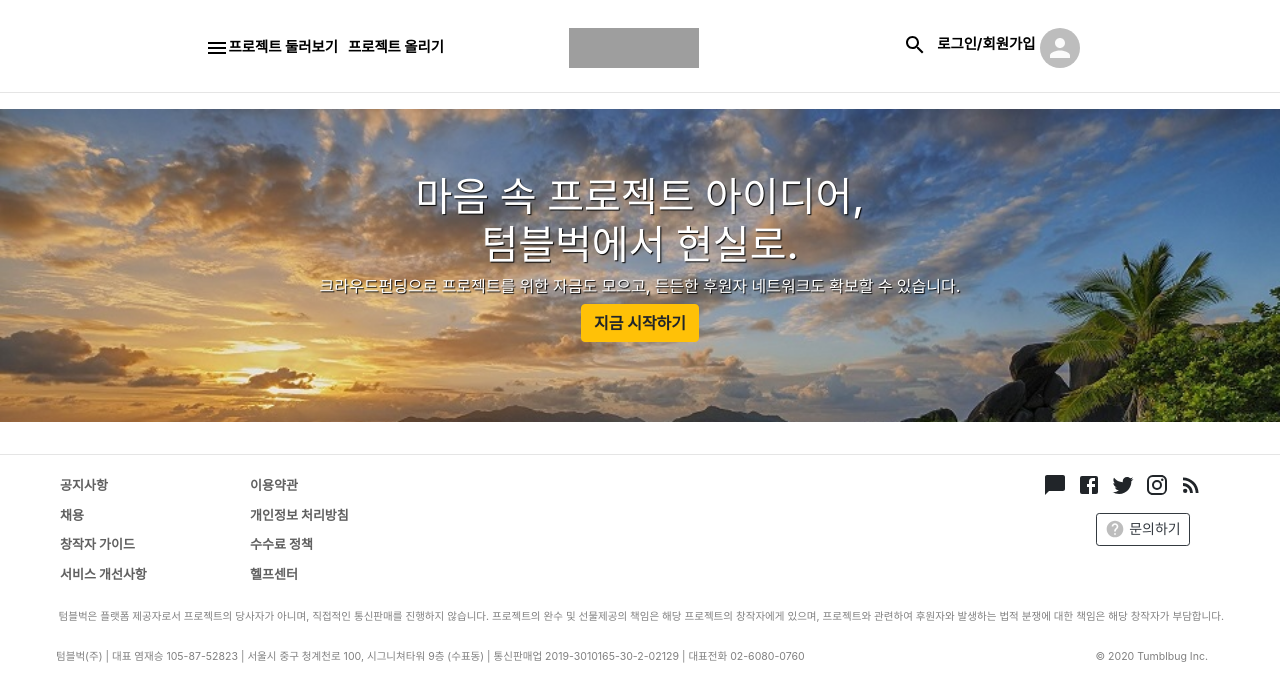
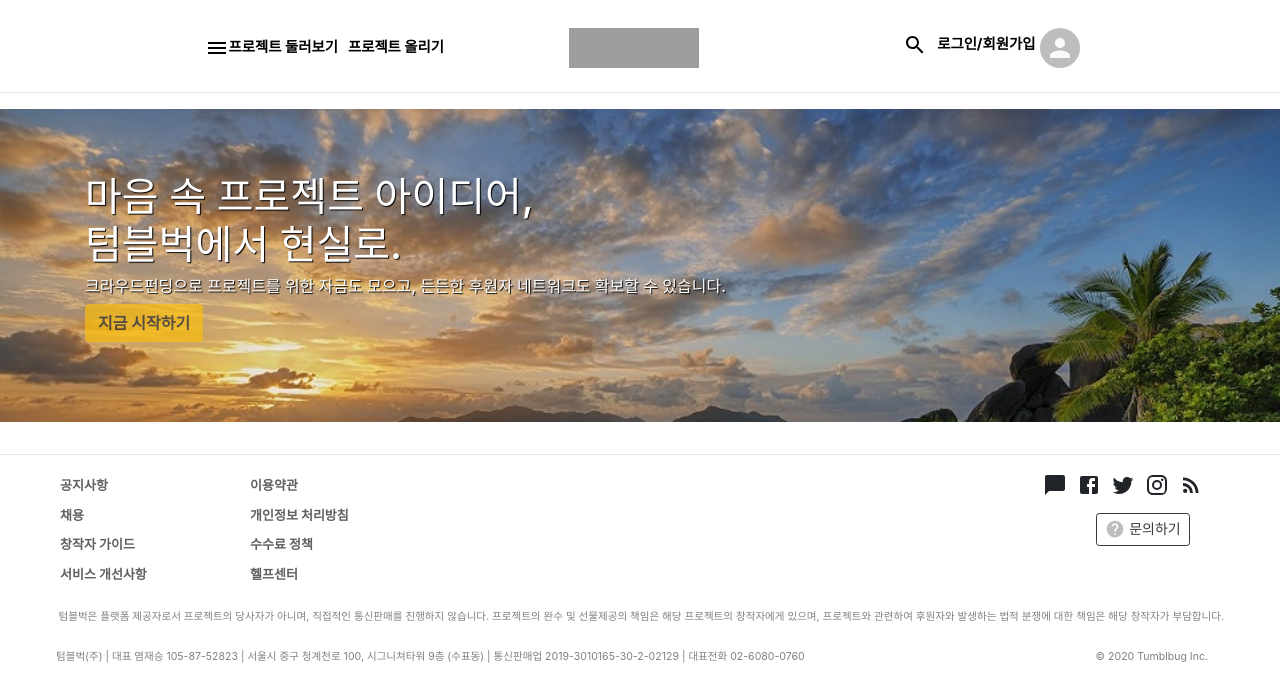
Before and after one commit to Jaeoo14/TBC, a React (Create React App) app in the folder tbc-react-client/src/: page /start in a window 1280 px wide. Shown: the top 700 px of the page. Built offline with nearby package versions, Linux system fonts and the light colour scheme; grey boxes are pictures that could not be loaded; the HTML template or start-up script is replaced by a standard one.

Commit message:
로그인 사용자만 프로젝트를 만들 수 있다.

```diff
--- a/tbc-react-client/src/components/Start.js
+++ b/tbc-react-client/src/components/Start.js
@@ -7,20 +7,26 @@ import './Start.css';
 class Start extends Component {
 	// login 한 사용자만 프로젝트를 만들 수 있다.
 	state = {
-		id: undefined,	// project.id 실제 빈 프로젝트를 DB에 저장한 후 알 수 있는 값이다.
-		creatorId: 999, // login 한 사용자의 id. 임시로 999로 설정한다.
+		projectId: undefined, // 실제 빈 프로젝트를 DB에 저장한 후 알 수 있는 값이다.
+		userId: 0, // login 한 사용자의 id.
 	};
 
-	componentDidMount() {}
+	componentDidMount() {
+		let _userId = 0;
+		const member = JSON.parse(localStorage.getItem('myStorage'));
+		if (member !== null) _userId = member.id;
+
+		this.setState({ userId: _userId });
+	}
 
 	makeNewProject = () => {
 		Pas.insert(this.state) // 빈 프로젝트를 DB에 추가
-			.then(res => this.setState({ id: res.data }, this.gotoEditProject))
+			.then(res => this.setState({ projectId: res.data }, this.gotoEditProject))
 			.catch(err => console.log(err));
 	};
 
 	gotoEditProject = () => {
-		console.log('New Project', this.state);
+		console.log('New Project (id, user)=', this.state);
 
 		this.props.history.push({
 			pathname: '/editproject',
@@ -29,19 +35,20 @@ class Start extends Component {
 	};
 
 	render() {
+		console.log('Start.render state=', this.state);
 		return (
 			<Jumbotron fluid>
-				<Container>
-					<h1 className='shadowText' style={{ color: 'white' }}>
+				<Container style={{ textAlign:'left', color: 'white' }}>
+					<h1 className='shadowText' >
 						마음 속 프로젝트 아이디어,
 						<br />
 						텀블벅에서 현실로.
 					</h1>
-					<h6 className='shadowText' style={{ color: 'white' }}>
+					<h6 className='shadowText'>
 						크라우드펀딩으로 프로젝트를 위한 자금도 모으고, 든든한 후원자 네트워크도 확보할 수 있습니다.
 					</h6>
 					<p>
-						<Button variant='warning' onClick={this.makeNewProject}>
+						<Button variant='warning' onClick={this.makeNewProject} disabled={this.state.userId === 0}>
 							<strong>지금 시작하기</strong>
 						</Button>
 					</p>
```
